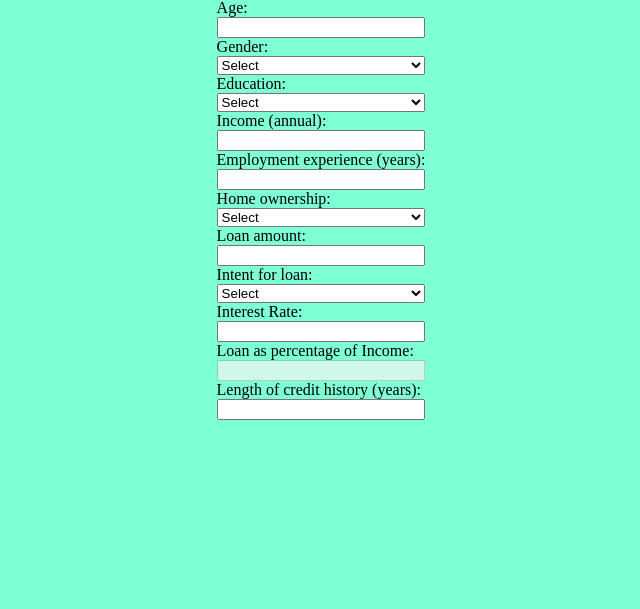
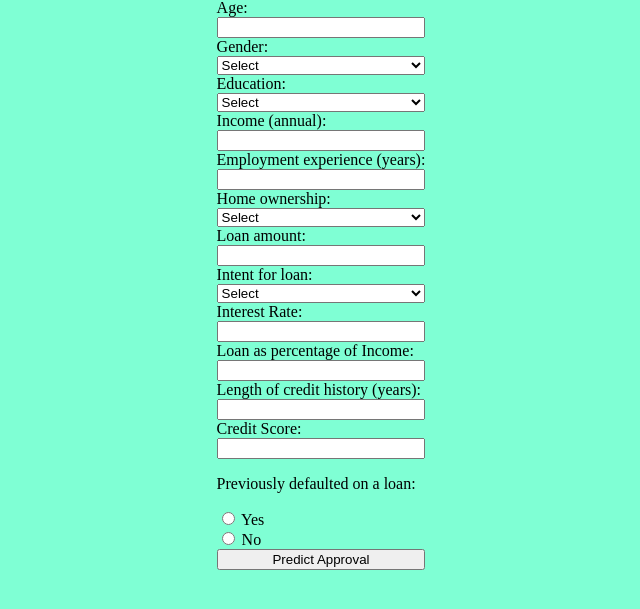
Before and after one commit to gh4rris/loan_approval_ml, a FastAPI app: page / in a window 1280 px wide. Shown: the part 139-748 px from the top of the page, without its empty margins (319-959 px from the left). Run offline with FastAPI, Linux system fonts and the light colour scheme.

Commit message:
form submit

```diff
--- a/api/static/js/app.js
+++ b/api/static/js/app.js
@@ -1 +1,33 @@
-console.log("loan approval app");
+import { API_BASE_URL } from "./config.js";
+
+main();
+
+function main() {
+  const form = document.getElementById("loan-form");
+  form.addEventListener("submit", async (e) => {
+    e.preventDefault();
+    const formData = new FormData(e.target);
+    const data = Object.fromEntries(formData.entries());
+    console.log(JSON.stringify(data));
+    const prediction = await predict(data);
+    console.log(prediction);
+  });
+}
+
+async function predict(data) {
+  try {
+    const response = await fetch(`${API_BASE_URL}/predict`, {
+      method: "POST",
+      headers: {
+        "Content-Type": "application/json",
+      },
+      body: JSON.stringify(data),
+    });
+    if (!response.ok) {
+      throw new Error("error making prediction");
+    }
+    return await response.json();
+  } catch (error) {
+    console.error(error);
+  }
+}
--- /dev/null
+++ b/api/static/js/config.js
@@ -0,0 +1 @@
+export const API_BASE_URL = "http://localhost:8000";
--- a/api/templates/index.html
+++ b/api/templates/index.html
@@ -53,7 +53,7 @@
           <option value="OTHER">Other</option>
         </select>
         <label for="amount">Loan amount:</label>
-        <input type="number" name="loan_amount" id="amount" min="0" required />
+        <input type="number" name="loan_amnt" id="amount" min="0" required />
         <label for="intent">Intent for loan:</label>
         <select name="loan_intent" id="intent" required>
           <option>Select</option>
@@ -80,7 +80,6 @@
           id="loan_percentage"
           min="0"
           step="0.01"
-          disabled
           required
         />
         <label for="credit_history">Length of credit history (years):</label>
@@ -91,6 +90,28 @@
           min="0"
           required
         />
+        <label for="score">Credit Score:</label>
+        <input type="number" name="credit_score" id="score" min="0" required />
+        <p>Previously defaulted on a loan:</p>
+        <div>
+          <input
+            type="radio"
+            id="default-yes"
+            name="previous_loan_defaults_on_file"
+            value="Yes"
+          />
+          <label for="default-yes">Yes</label>
+        </div>
+        <div>
+          <input
+            type="radio"
+            id="default-no"
+            name="previous_loan_defaults_on_file"
+            value="No"
+          />
+          <label for="default-no">No</label>
+        </div>
+        <input type="submit" value="Predict Approval" />
       </form>
     </div>
     <script type="module" src="static/js/app.js"></script>
```
